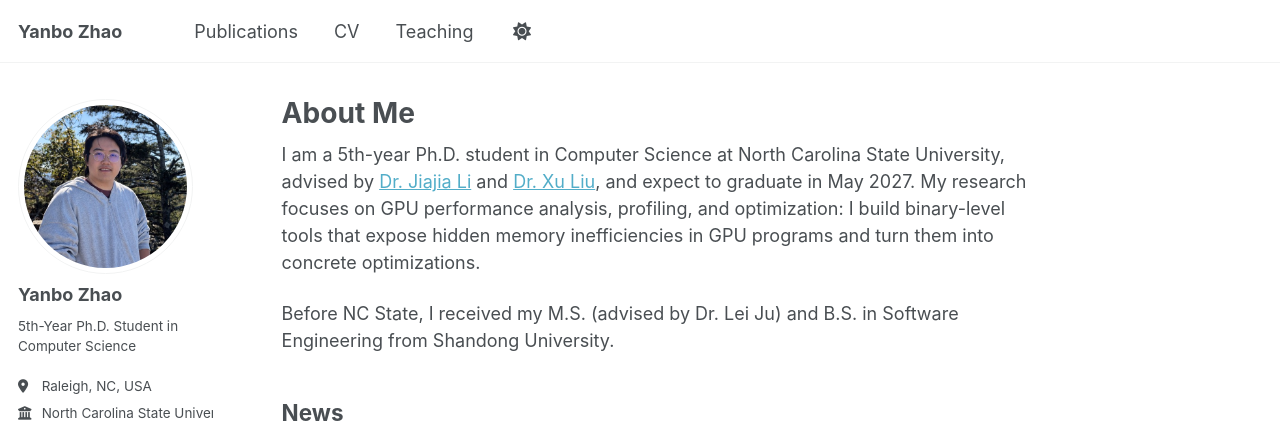
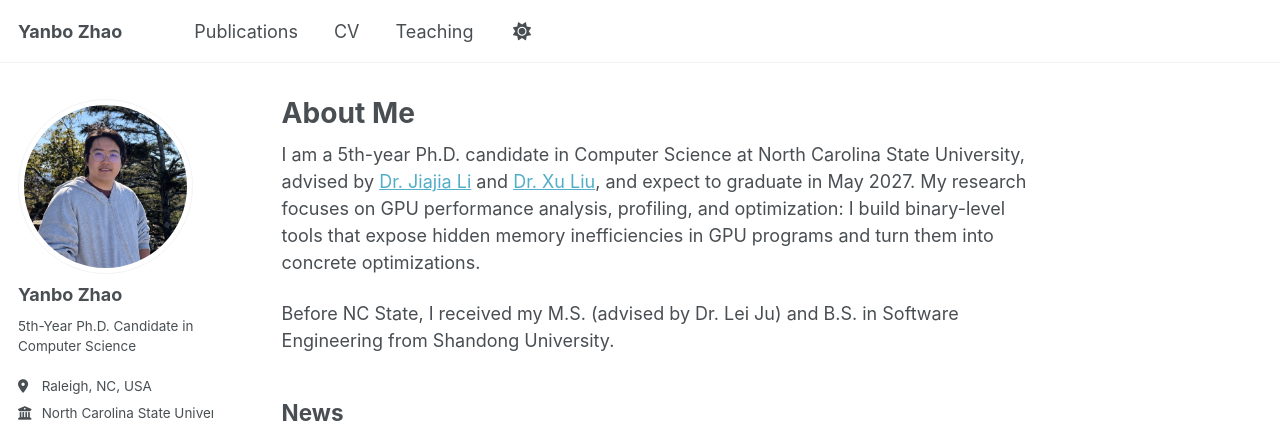
Before and after one commit to FlagZhao/FlagZhao, a Jekyll site: the page built from _pages/about.md, in a window 1280 px wide and 900 px high. Shown: the top 423 px of the window. Built offline with Jekyll 4.4.1, drawn with Linux system fonts in a browser that asks for light colours; some web fonts are replaced; a script that is not in the unit is left out.

Commit message:
Update status to Ph.D. candidate
Co-Authored-By: Claude Opus 5.5 <noreply@anthropic.com>

```diff
--- a/_config.yml
+++ b/_config.yml
@@ -12,7 +12,7 @@ site_theme               : "default" # Currently available options are "default"
 title                    : "Yanbo Zhao"
 title_separator          : "-"
 name                     : &name "Yanbo Zhao"
-description              : &description "Ph.D. student at NC State University working on GPU performance analysis, profiling, and optimization"   # Update this with a general description of your site, this is the default if not overridden by a page
+description              : &description "Ph.D. candidate at NC State University working on GPU performance analysis, profiling, and optimization"   # Update this with a general description of your site, this is the default if not overridden by a page
 url                      : https://flagzhao.github.io/FlagZhao # The base hostname & protocol for your site e.g. "https://[your GitHub username].github.io",
                                                            # or if you already have some other page hosted on Github then use "https://[your GitHub username].github.io/[Your Repo Name]"
 baseurl                  : "" # the subpath of your site, e.g. "/blog"
@@ -26,7 +26,7 @@ author:
   avatar           : "profile.jpg"
   name             : "Yanbo Zhao"
   pronouns         : # example: "she/her"
-  bio              : "5th-Year Ph.D. Student in Computer Science"
+  bio              : "5th-Year Ph.D. Candidate in Computer Science"
   location         : "Raleigh, NC, USA"
   employer         : "North Carolina State University"
   uri              : # URL
--- a/_data/cv.json
+++ b/_data/cv.json
@@ -4,7 +4,7 @@
     "email": "yzhao62@ncsu.edu",
     "phone": "",
     "website": "https://flagzhao.github.io/FlagZhao/",
-    "summary": "I am a Ph.D. student at North Carolina State University, advised by Prof. Xu Liu and Prof. Jiajia Li. My research interests include GPU architecture, compiler, profiling tool, and CUDA program optimization.",
+    "summary": "I am a Ph.D. candidate at North Carolina State University, advised by Prof. Xu Liu and Prof. Jiajia Li. My research interests include GPU architecture, compiler, profiling tool, and CUDA program optimization.",
     "location": {
       "address": "Raleigh,NC",
       "postalCode": "27529",
--- a/_pages/about.md
+++ b/_pages/about.md
@@ -7,7 +7,7 @@ redirect_from:
   - /about.html
 ---
 
-I am a 5th-year Ph.D. student in Computer Science at North Carolina State University, advised by [Dr. Jiajia Li](https://fruitfly1026.github.io/) and [Dr. Xu Liu](https://xl10.github.io/), and expect to graduate in May 2027. My research focuses on GPU performance analysis, profiling, and optimization: I build binary-level tools that expose hidden memory inefficiencies in GPU programs and turn them into concrete optimizations.
+I am a 5th-year Ph.D. candidate in Computer Science at North Carolina State University, advised by [Dr. Jiajia Li](https://fruitfly1026.github.io/) and [Dr. Xu Liu](https://xl10.github.io/), and expect to graduate in May 2027. My research focuses on GPU performance analysis, profiling, and optimization: I build binary-level tools that expose hidden memory inefficiencies in GPU programs and turn them into concrete optimizations.
 
 Before NC State, I received my M.S. (advised by Dr. Lei Ju) and B.S. in Software Engineering from Shandong University.
 
```
Also changed, not shown: README.md (+1 -1 lines), _pages/cv.md (+1 -1 lines).
